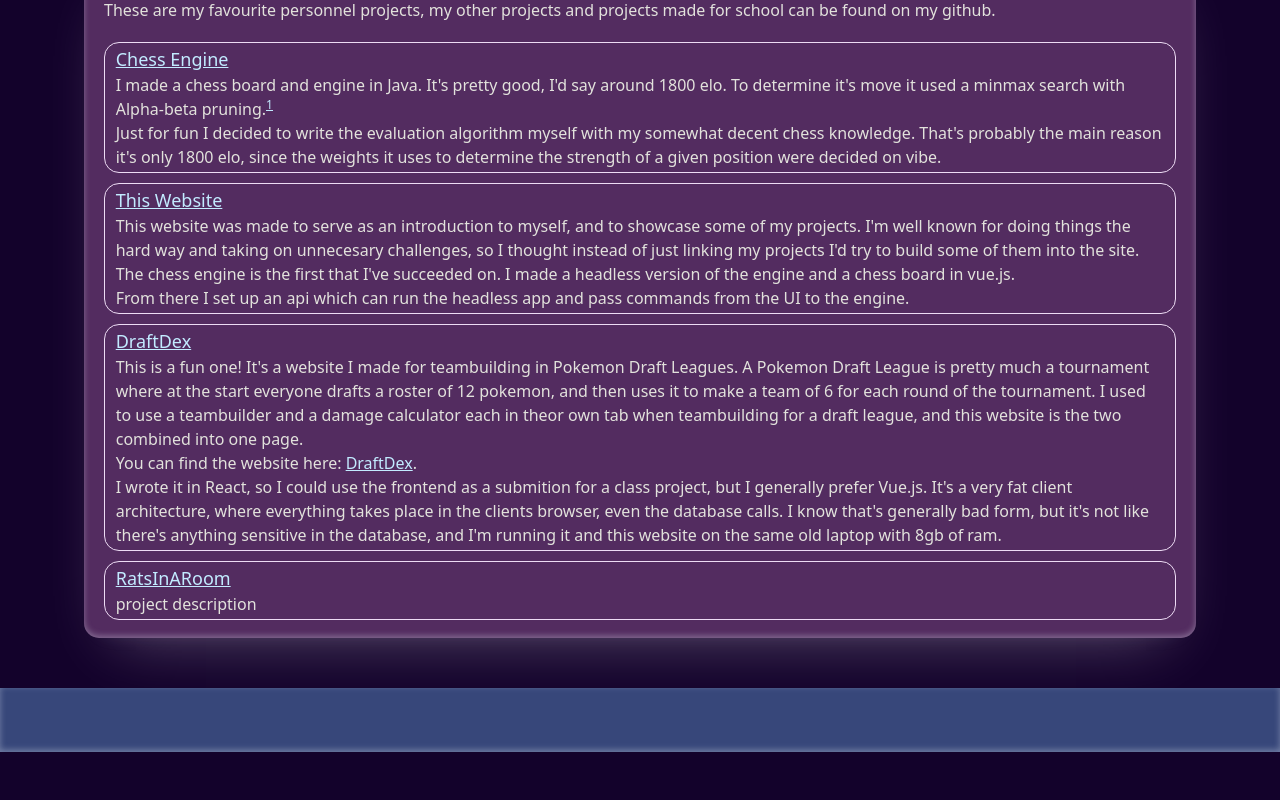
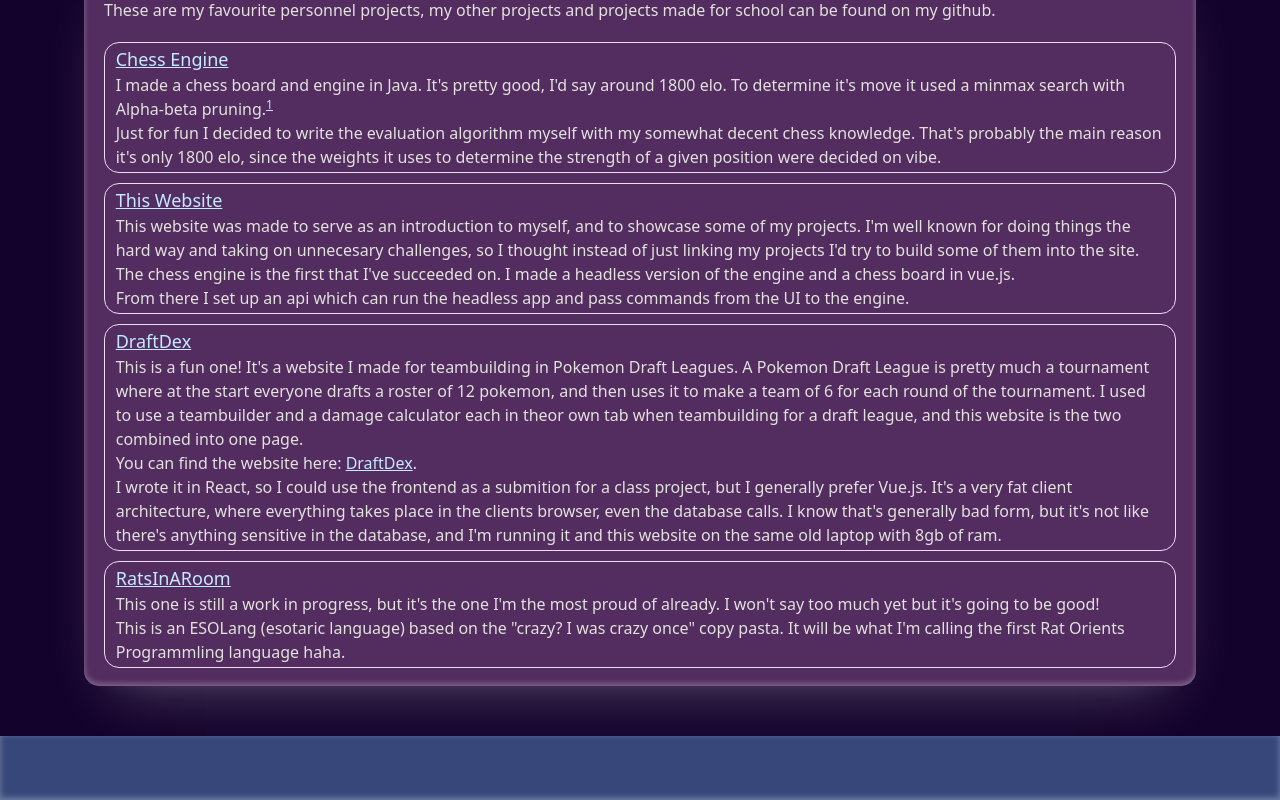
Before and after one commit to Temujin142857/MyWebsite, a Vue app: page / in a window 1280 px wide. Shown: the part 957-1757 px from the top of the page. Before the commit the page ends 1709 px from the top, so only its background shows below. Built offline with nearby package versions, Linux system fonts and the light colour scheme; no server answers.

Commit message:
rats in room

```diff
--- a/src/App.vue
+++ b/src/App.vue
@@ -113,7 +113,12 @@
 					<!--<img src="project1.png" alt="image for my first project">-->
 					<div>
 						<h3 class="h3"><a class="link" href="https://github.com/Temujin142857/RatsInARoom" target="_blank">RatsInARoom</a></h3>
-						<p>project description</p>
+						<p>This one is still a work in progress, but it's the one I'm the most proud of already.
+							I won't say too much yet but it's going to be good!
+							<br/>
+							This is an ESOLang (esotaric language) based on the "crazy? I was crazy once" copy pasta.
+							It will be what I'm calling the first Rat Orients Programmling language haha.
+						</p>
 					</div>
 				</div>
 
```
